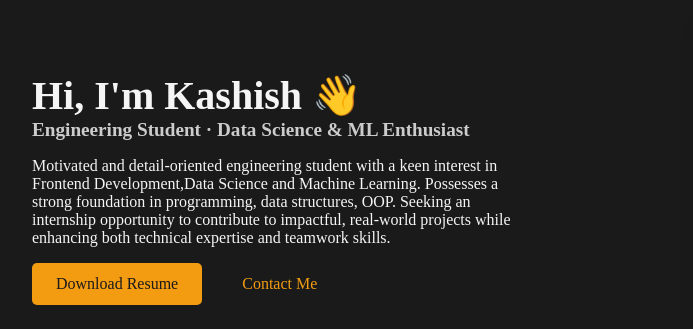
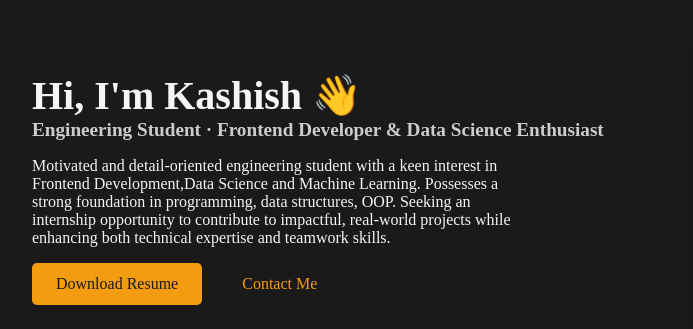
Before and after one commit to Kashish-Mehta24/portfolio, a plain HTML site: page index.html in a window 1280 px wide. Shown: the part 138-467 px from the top of the page, 0-693 px from the left. Drawn offline with nearby package versions, Linux system fonts and the light colour scheme.

Commit message:
Updated index.html with new changes

```diff
--- a/index.html
+++ b/index.html
@@ -29,7 +29,7 @@
   <div class="home-container">
     <div class="home-text">
       <h1 class="home-title">Hi, I'm Kashish 👋</h1>
-      <h3 class="home-subtitle">Engineering Student · Data Science & ML Enthusiast</h3>
+      <h3 class="home-subtitle">Engineering Student · Frontend Developer & Data Science Enthusiast</h3>
       <p class="home-description">Motivated and detail-oriented engineering student with a keen interest in Frontend Development,Data Science and Machine Learning. Possesses a strong
 foundation in programming, data structures, OOP. Seeking an internship opportunity to contribute to
 impactful, real-world projects while enhancing both technical expertise and teamwork skills.</p>
```
Also changed, not shown: 1 other file.
